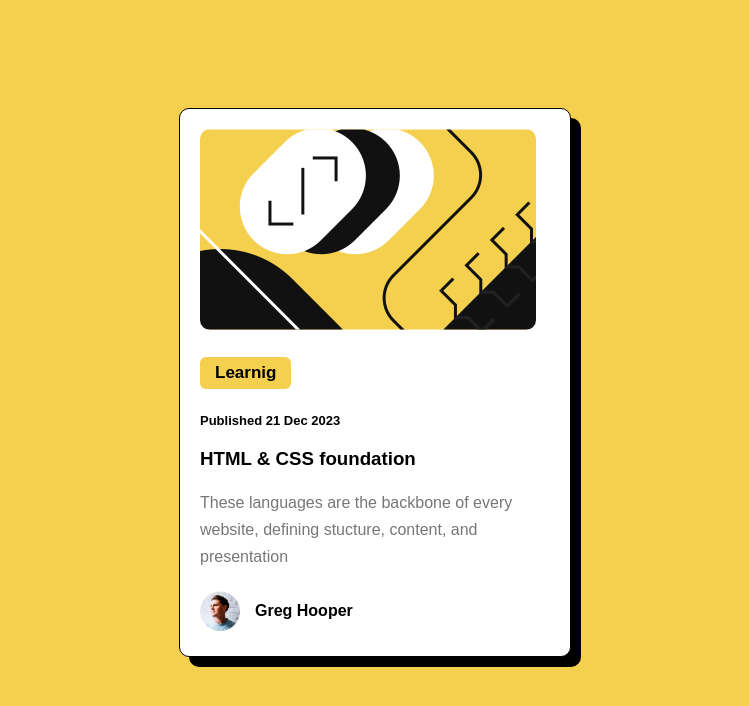
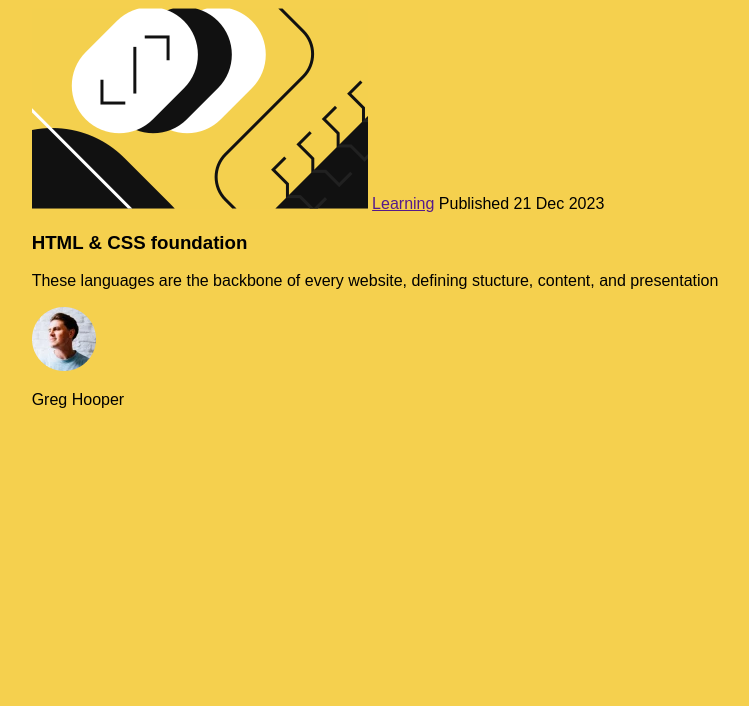
Before and after one commit to AnassELKadmi/Blog-preview-card, a plain HTML site: page index.html in a window 1280 px wide. Shown: the whole page, without its empty margins (265-1014 px from the left). Drawn offline with Linux system fonts and the light colour scheme.

Commit message:
Update index.html

```diff
--- a/index.html
+++ b/index.html
@@ -10,16 +10,16 @@
 <link rel="stylesheet" href="master.css">
 </head>
 <body>
-    <div class="box">
+    <main>
         <img src="./illustration-article.png" alt="">
-        <h4>Learnig</h4>
+        <a href="">Learning</a>
         <span>Published 21 Dec 2023</span>
         <H3 class="active">HTML & CSS foundation</H3>
         <p>These languages are the backbone of every website, defining stucture, content, and presentation</p>
         <div class="info">
             <img src="./image-avatar.webp" alt="">
-            <h3>Greg Hooper</h3>
+            <p class="Greg">Greg Hooper</p>
         </div>
-    </div>
+    </main>
 </body>
 </html>
```
